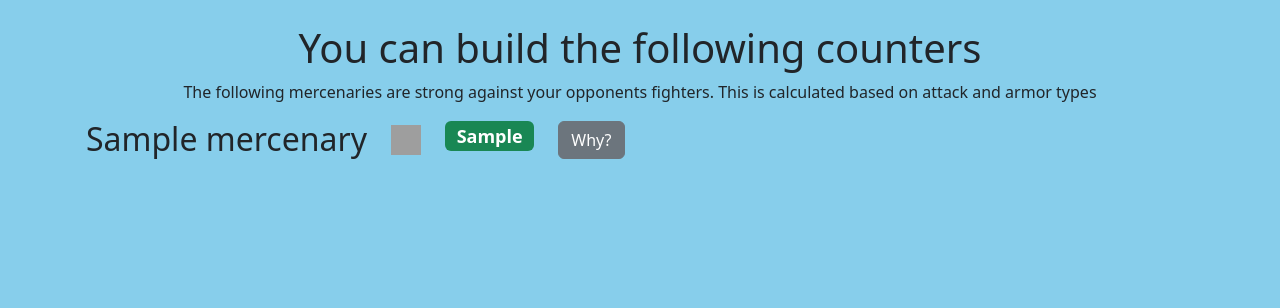
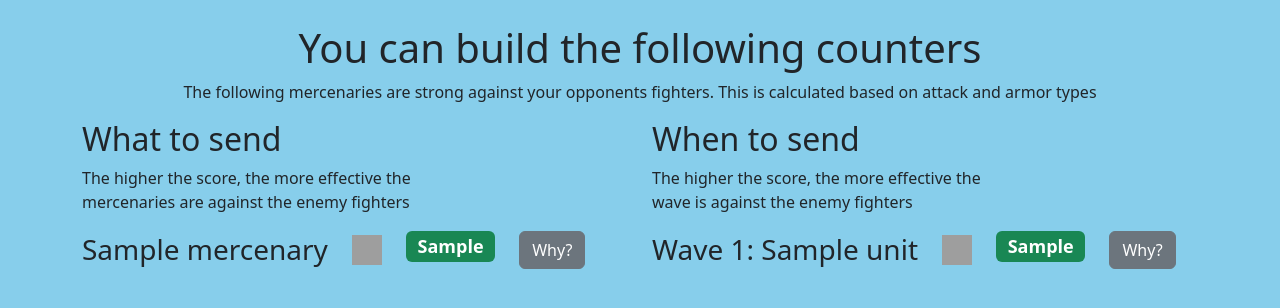
Before and after one commit to PtrTn/legion-td2-app, a Symfony app: template templates/mercenary_advice.twig in a window 1280 px wide. Shown: the top 308 px of the page. Run offline with Twig, Linux system fonts and the light colour scheme; the template is opened without the code that fills it: most values are stand-ins (such as "Sample title", 1, 10 or a date in 2020); style sheets or scripts are compiled from the project's sources; some libraries are stand-ins or nearby versions; grey boxes are pictures that could not be loaded.

Commit message:
Add mercenary wave advice

```diff
--- a/src/Controller/FighterAdviceController.php
+++ b/src/Controller/FighterAdviceController.php
@@ -19,7 +19,7 @@ final class FighterAdviceController extends AbstractController
     public function __construct(
         private readonly UnitsRepository $unitsRepository,
         private readonly WavesRepository $wavesRepository,
-        private readonly EffectivenessRepository $effectivenessRepository
+        private readonly EffectivenessRepository $effectivenessRepository,
     )
     {
     }
--- a/templates/mercenary_advice.twig
+++ b/templates/mercenary_advice.twig
@@ -8,13 +8,21 @@
                 <p class="text-center">The following mercenaries are strong against your opponents fighters. This is calculated based on attack and armor types</p>
             </div>
         </div>
+        <div class="row">
+            <div class="col-6">
+                <div class="row">
+                    <div class="col-8">
+                        <h2>What to send</h2>
+                        <p>The higher the score, the more effective the mercenaries are against the enemy fighters</p>
+                    </div>
+                </div>
+
                 <div class="row gy-2 justify-content-around">
                     {% for mercenaryMatchup in mercenaryMatchups %}
-                <div class="col-12 px-3 pb-2">
+                        <div class="col-12">
                             <div class="row align-items-center pb-2">
                                 <div class="col-auto">
-                            <h2 class="mb-0">{{ mercenaryMatchup.mercenary.name }}
-                            </h2>
+                                    <h3 class="mb-0">{{ mercenaryMatchup.mercenary.name }}</h3>
                                 </div>
                                 <div class="col-auto">
                                     <div>
@@ -22,7 +30,7 @@
                                     </div>
                                 </div>
                                 <div class="col-auto">
-                            <h4><span class="badge badge-pill bg-success">{{ mercenaryMatchup.formattedTotalModifier }}</span></h4>
+                                    <h4><span class="badge badge-pill bg-{% if mercenaryMatchup.totalModifier >= 0 %}success{% else %}danger{% endif %}">{{ mercenaryMatchup.formattedTotalModifier }}</span></h4>
                                 </div>
                                 <div class="col-auto">
                                     <button type="button" class="btn btn-secondary" data-bs-toggle="collapse" data-bs-target="#collapse-{{ mercenaryMatchup.mercenary.shortIdentifier }}" aria-expanded="false" aria-controls="collapseExample">Why?</button>
@@ -47,4 +55,52 @@
                     {% endfor %}
                 </div>
             </div>
+            <div class="col-6">
+                <div class="row">
+                    <div class="col-8">
+                        <h2>When to send</h2>
+                        <p>The higher the score, the more effective the wave is against the enemy fighters</p>
+                    </div>
+                </div>
+
+                <div class="row gy-2 justify-content-around">
+                    {% for waveMatchup in waveMatchups %}
+                        <div class="col-12">
+                            <div class="row align-items-center pb-2">
+                                <div class="col-auto">
+                                    <h3 class="mb-0">Wave {{ waveMatchup.wave.waveNumber }}: {{ waveMatchup.wave.unit.name }}</h3>
+                                </div>
+                                <div class="col-auto">
+                                    <div>
+                                        <img width="30px" height="30px" alt="{{ waveMatchup.wave.unit.description }}" src="https://cdn.legiontd2.com/{{ waveMatchup.wave.unit.iconPath }}" />
+                                    </div>
+                                </div>
+                                <div class="col-auto">
+                                    <h4><span class="badge badge-pill bg-{% if waveMatchup.totalModifier >= 0 %}success{% else %}danger{% endif %}">{{ waveMatchup.formattedTotalModifier }}</span></h4>
+                                </div>
+                                <div class="col-auto">
+                                    <button type="button" class="btn btn-secondary" data-bs-toggle="collapse" data-bs-target="#collapse-{{ waveMatchup.wave.unit.shortIdentifier }}" aria-expanded="false" aria-controls="collapseExample">Why?</button>
+                                </div>
+                                <div class="row gy-3 collapse" id="collapse-{{ waveMatchup.wave.unit.shortIdentifier }}">
+                                    {% for matchup in waveMatchup.matchups %}
+                                        <div class="col-auto px-3">
+                                            <div class="d-flex flex-column align-items-center">
+                                                <img width="60px" height="60px" class="border border-primary rounded" alt="{{ matchup.defendingUnit.description }}" src="https://cdn.legiontd2.com/{{ matchup.defendingUnit.iconPath }}" />
+                                                <span class="text-center mt-1">{{ matchup.defendingUnit.name }}</span>
+                                                <span class="badge badge-pill bg-{% if matchup.totalModifier >= 0 %}success{% else %}danger{% endif %}" data-toggle="tooltip" title="Attack {{ matchup.formattedAttackModifier }} Defense {{ matchup.formattedDefenseModifier }}">
+                                                    {{ matchup.formattedTotalModifier }}
+                                                </span>
+                                            </div>
+                                        </div>
+                                    {% else %}
+                                        <span>No counters</span>
+                                    {% endfor %}
+                                </div>
+                            </div>
+                        </div>
+                    {% endfor %}
+                </div>
+            </div>
+        </div>
+    </div>
 {% endblock %}
```
Also changed, not shown: src/Controller/MercenaryAdviceController.php (+40 -5 lines), src/Dto/MercenaryMatchups.php (+0 -12 lines), src/Dto/WaveMatchups.php (+20 -0 lines). Lines whose indentation alone changed are shown as unchanged.
